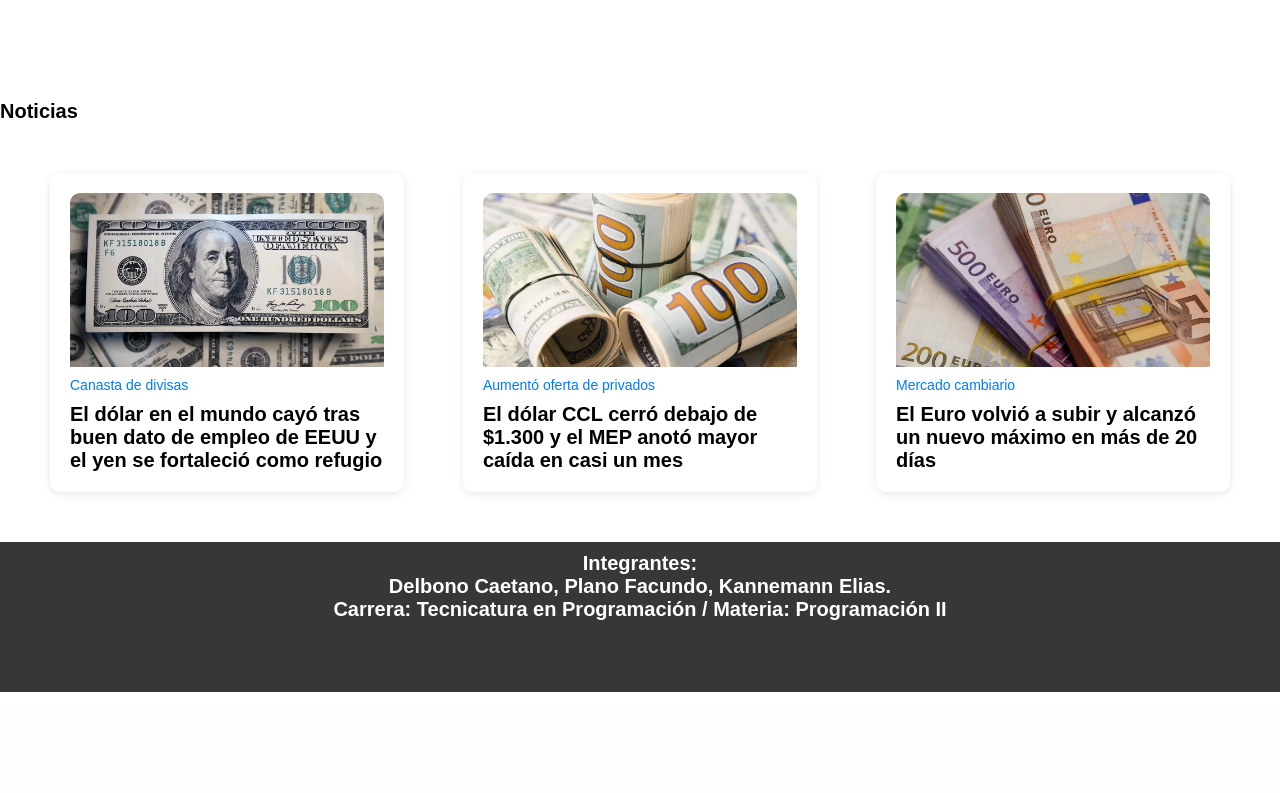
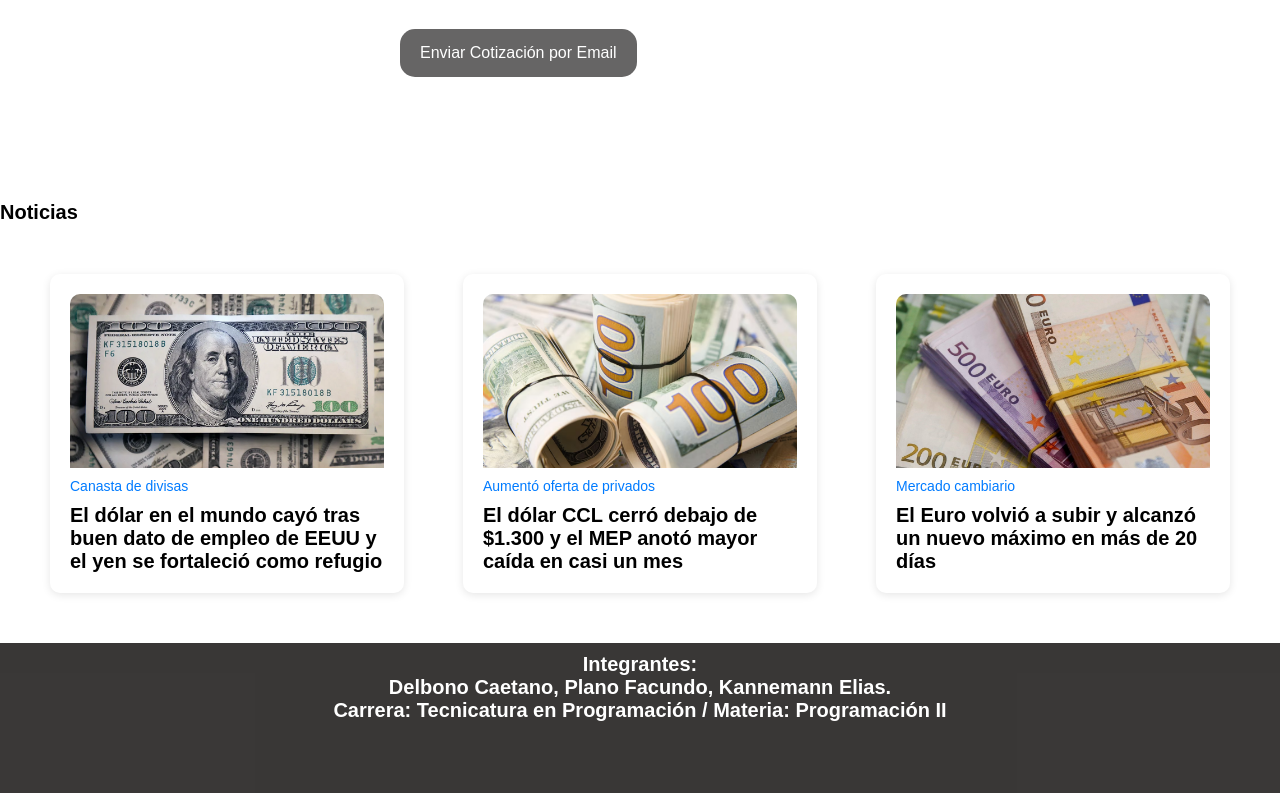
Before and after one commit to CaetanoDelbono/utn-tp-final-tup5, a Flask app: page / in a window 1280 px wide. Shown: the part 90-883 px from the top of the page. Before the commit the page ends 782 px from the top, so only its background shows below. Run offline with Flask 3, Linux system fonts and the light colour scheme; data that the repository does not hold is empty.

Commit message:
Manejo de errores
correcion en los botones del index y manejo de errores en caso de no estar el formulario

```diff
--- a/app.py
+++ b/app.py
@@ -1,4 +1,4 @@
-from flask import Flask, jsonify, render_template , request, redirect, url_for
+from flask import Flask, jsonify, render_template , request, redirect, url_for, session, flash
 import smtplib
 import ssl
 from email.message import EmailMessage
@@ -7,19 +7,15 @@ import requests
 from flask_cors import CORS
 
 app = Flask(__name__)
+app.secret_key = "b9d7f2e4a7b8c1f2e5d8f9a2b4c6d8e1"
 CORS(app)
-
 
 @app.route('/')
 def index():
     return render_template('index.html')
 
-
-
-
 @app.route('/api/cotizacion')
 def obtener_cotizacion():
-
     response = requests.get('https://dolarapi.com/v1/dolares')
 
     if response.status_code == 200:
@@ -31,16 +27,10 @@ def obtener_cotizacion():
 def obtener_historico():
     moneda = request.args.get('moneda')
     # fecha = request.args.get('fecha')  # No lo necesitas si no lo estás usando.
-
-
     url = f'https://api.argentinadatos.com/v1/cotizaciones/dolares/{moneda}'
 
-
-
     try:
-
         response = requests.get(url)
-
 
         if response.status_code == 200:
             datos_historicos = response.json()
@@ -52,7 +42,6 @@ def obtener_historico():
 
             return render_template('historico.html', data=None, moneda=moneda, error="No se pudieron obtener los datos históricos")
     except requests.exceptions.RequestException as e:
-
         return render_template('historico.html', data=None, moneda=moneda, error=f"Error al conectar con la API: {str(e)}")
 
 
@@ -61,64 +50,68 @@ def show_form():
     return render_template('email.html')
 
 @app.route('/web/email', methods=['POST'])
-def email():
+def save_email():
     try:
-
-        nombre = request.form.get("nombre")
-        mail_user = request.form.get("email")
+        session['nombre'] = request.form.get("nombre", "")
+        session['email'] = request.form.get("email", "")
 
 
+        return redirect(url_for('index'))  # Redirigir de nuevo al índice
+    except Exception as e:
+        return jsonify({'error': f'Ocurrió un error: {str(e)}'}), 500
+
+
+@app.route('/enviar_cotizaciones', methods=['POST'])
+def enviar_cotizaciones():
+    try:
+        # Obtener el nombre y el email de la sesión
+        nombre = session.get('nombre')
+        email_receiver = session.get('email')
+
+        # Verificar si hay datos en la sesión
+        if not email_receiver:
+            flash("Por favor, complete todos los campos del formulario.")
+            return redirect(url_for('show_form'))
+
+        # Obtener las cotizaciones actuales
         url = "https://dolarapi.com/v1/dolares"
         response = requests.get(url)
 
-
         if response.status_code == 200:
-
             data = response.json()
-            print(f"Datos recibidos: {data}")
-
             dolar_info = "Cotización del dólar:\n\n"
             for item in data:
-
                 casa = item.get('nombre', 'Sin nombre de casa')
                 compra = item.get('compra', 'No disponible')
                 dolar_info += f"{casa}: ${compra}\n"
+        else:
+            dolar_info = "No se pudo obtener la información del dólar."
 
-
-            if not dolar_info.strip():
-                dolar_info = "No se pudo obtener la información del dólar."
-        else:
-            return jsonify({'error': 'No se pudieron obtener los datos del dólar'}), 500
-
+        #configuracion del correo
         email_sender = "cae4569139@gmail.com"
         password = "gmhw qgkk nzdf lmda"
-        email_receiver = mail_user
-
         subject = "Cotizaciones del dólar"
         body = f"Estimado {nombre}, se le envía la cotización del dólar:\n\n{dolar_info}"
 
-
+        #armamos cuerpo del correo
         em = EmailMessage()
         em["from"] = email_sender
         em["to"] = email_receiver
         em["subject"] = subject
-        em.set_content(body)
 
-
+        # Enviar el correo
         context = ssl.create_default_context()
         with smtplib.SMTP_SSL("smtp.gmail.com", 465, context=context) as smtp:
             smtp.login(email_sender, password)
             smtp.sendmail(email_sender, email_receiver, em.as_string())
 
+        # Limpiar la sesión después de enviar el correo
+        session.clear()
+
         return redirect(url_for('index'))
+    except Exception as e:
+        return jsonify({'error': f'Ocurrió un error inesperado: {str(e)}'}), 500
 
-    except KeyError as e:
-
-        return jsonify({'error': f'Error en los datos del formulario: {str(e)}'}), 400
-
-    except Exception as e:
-
-        return jsonify({'error': f'Ocurrió un error inesperado: {str(e)}'}), 500
 
 if __name__ == '__main__':
     app.run(debug=True)
--- a/static/CSS/email.css
+++ b/static/CSS/email.css
@@ -73,6 +73,12 @@ input[type="submit"] {
     border-radius: 8px;
 }
 
+.button-container {
+    display: flex;
+    justify-content: center;
+    margin-top: 15px;
+}
+
 #boton:hover {
     background-color: #0c0e8d;
 }
--- a/static/CSS/estilos.css
+++ b/static/CSS/estilos.css
@@ -305,6 +305,29 @@ footer {
   background-color: #f1f1f1;
 }
 
+.contenedor-boton {
+  display: flex;
+  justify-content: center;  /* Centra el contenido horizontalmente */
+  width: 100%;              /* Asegura que ocupe el ancho completo de la pantalla */
+  margin-top: 5px;         /* Ajusta el margen superior si es necesario */
+}
+
+#botonazo {
+  background-color: #313030bd;
+  color: white;
+  border: none;
+  padding: 15px 20px;
+  text-align: center;
+  font-size: 16px;
+  margin: 4px 40px;
+  cursor: pointer;
+  border-radius: 15px;
+}
+
+#botonazo:hover {
+  background-color: #0c0e8d;
+}
+
 @media (max-width: 1200px) {
   .container {
     grid-template-columns: repeat(2, 1fr);
--- a/templates/base.html
+++ b/templates/base.html
@@ -9,7 +9,6 @@
     <link rel="apple-touch-icon" sizes="180x180" href="/static/imagenes/apple-touch-icon.png">
     <link rel="icon" type="image/png" sizes="32x32" href="/static/imagenes/favicon-32x32.png">
     <link rel="icon" type="image/png" sizes="16x16" href="/static/imagenes/favicon-16x16.png">
-    <link rel="manifest" href="/static/imagenes/site.webmanifest">
 </head>
 <body>
     <header class="header">
@@ -36,6 +35,5 @@
         <h4>Carrera: Tecnicatura en Programación / Materia: Programación II</h4>
         </footer>
         <script src="/static/JS/app.js"></script>
-        <script src="/static/JS/historico.js" defer></script>
     </body>
     </html>
--- a/templates/historico.html
+++ b/templates/historico.html
@@ -3,7 +3,7 @@
 {% block content %}
 <main>
   <section id="historico" class="historico-container">
-    <h2 class="historico-titulo">Seleccione la Moneda y el Rango de Fechas</h2>
+    <h2 class="historico-titulo">Seleccione la Moneda y se mostraran los ultimos 20 dias</h2>
 
     <form id="seleccion-historico" class="historico-form" action="/historico" method="GET">
       <label for="moneda">Moneda:</label>
@@ -16,7 +16,7 @@
         <option value="cripto">DÓLAR CRIPTO</option>
         <option value="tarjeta">DÓLAR TARJETA</option>
       </select>
-     <!--  <label for="fecha">Fecha:</label>
+    <!--  <label for="fecha">Fecha:</label>
       <input type="date" id="fecha" name="fecha" class="historico-fecha" /> -->
 
 
--- a/templates/index.html
+++ b/templates/index.html
@@ -2,10 +2,17 @@
 
 {% block content %}
     <main>
+        <div class="contenedor-boton">
+            <form id="botonsin" action="/enviar_cotizaciones" method="POST">
+                <button id="botonazo" type="submit">Enviar Cotización por Email</button>
+            </form>
+        </div>
+
         <section class="cotizaciones">
             <div class="container">
             </div>
         </section>
+
         <section class="noticias">
             <h2>Noticias</h2>
             <div class="news-container">
```
Also changed, not shown: static/JS/app.js (+3 -4 lines), static/JS/historico.js (deleted, +0 -58 lines), templates/email.html (+13 -3 lines).
